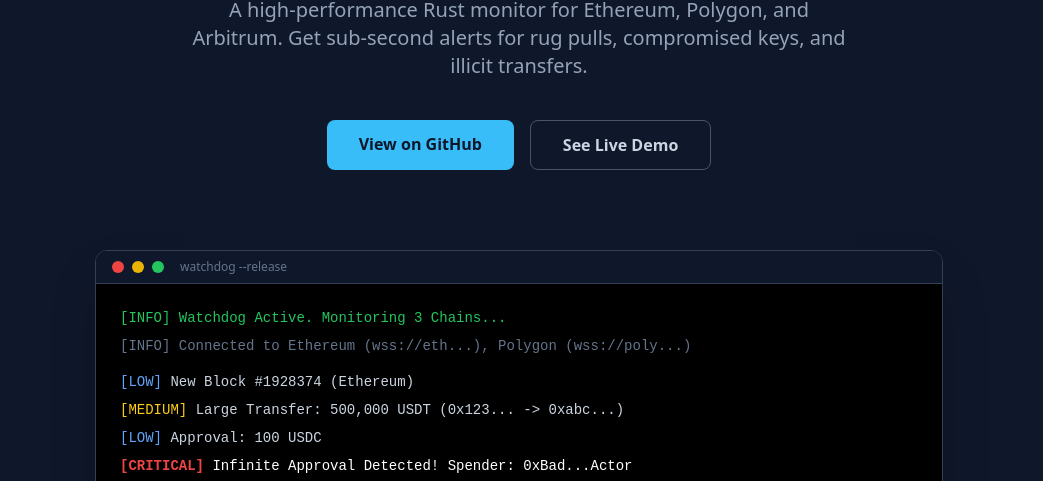
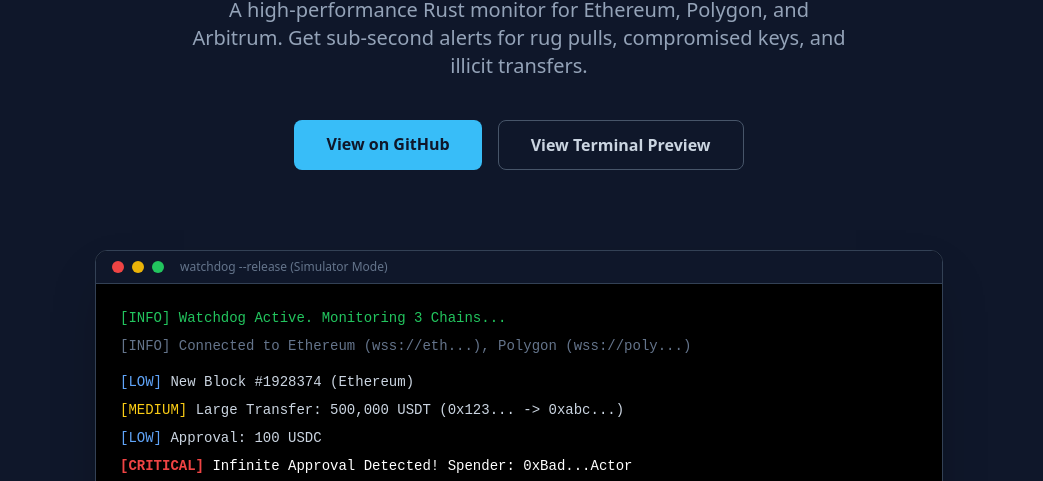
Before and after one commit to Nihal-Pandey-2302/evm_event_watchdog, a plain HTML site: page docs/index.html in a window 1280 px wide. Shown: the part 312-793 px from the top of the page, without its empty margins (121-1164 px from the left). Drawn offline with nearby package versions, Linux system fonts and the light colour scheme.

Commit message:
docs: Clarity on Simulated Demo

```diff
--- a/docs/index.html
+++ b/docs/index.html
@@ -59,7 +59,7 @@
         <a
           href="#demo"
           class="border border-slate-600 font-bold py-3 px-8 rounded-lg hover:bg-slate-800 transition"
-          >See Live Demo</a
+          >View Terminal Preview</a
         >
       </div>
     </div>
@@ -75,7 +75,7 @@
           <div class="w-3 h-3 rounded-full bg-red-500"></div>
           <div class="w-3 h-3 rounded-full bg-yellow-500"></div>
           <div class="w-3 h-3 rounded-full bg-green-500"></div>
-          <span class="text-xs text-slate-500 ml-2">watchdog --release</span>
+          <span class="text-xs text-slate-500 ml-2">watchdog --release (Simulator Mode)</span>
         </div>
         <div class="p-6 terminal-text text-sm h-96 overflow-y-hidden relative">
           <div
```
